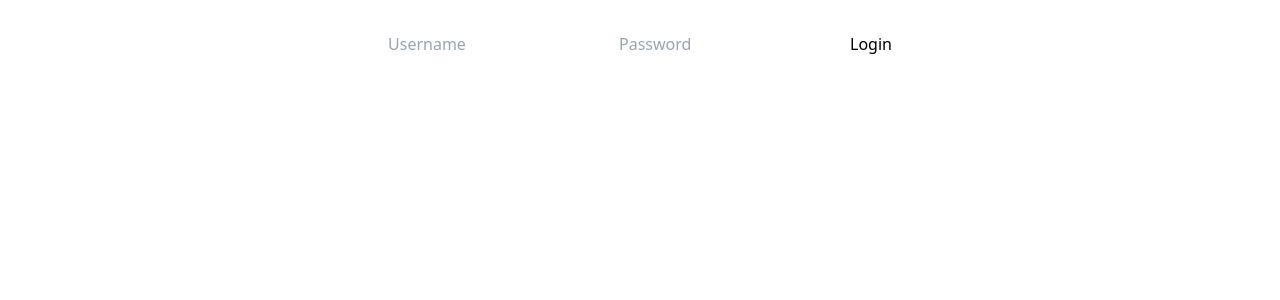
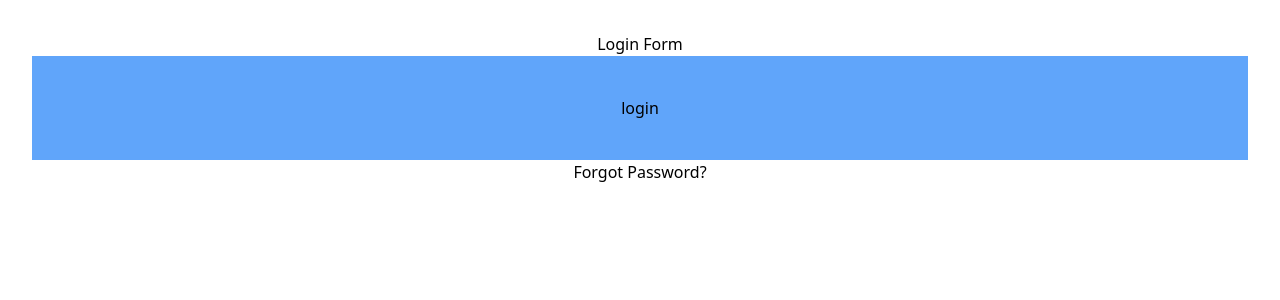
Before and after one commit to Shazil0204/Auto-Logistics, a React (Vite) app in the folder web-app/: page / in a window 1280 px wide. Shown: the top 300 px of the page. Built offline with nearby package versions, Linux system fonts and the light colour scheme.

Commit message:
the transaction is working completely fine

```diff
--- a/web-app/src/App.tsx
+++ b/web-app/src/App.tsx
@@ -3,10 +3,10 @@ import "./App.css";
 import Search from "./screens/router/search";
 import Issue from "./screens/router/issue";
 import Invoice from "./screens/router/invoice";
-import Login from "./screens/login";
 import WebChoice from "./screens/webChoice";
 import { useState } from "react";
 import NotFound from "./screens/notFound";
+import Authorization from "./controller/Authorization";
 
 function App() {
   const [isLogged, setIsLogged] = useState<boolean>(false);
@@ -20,8 +20,10 @@ function App() {
       <Routes>
         <Route
           path="/"
-          element={isLogged ? <WebChoice /> : <Login onLogin={handleLogin} />}
-        />{" "}
+          element={
+            isLogged ? <WebChoice /> : <Authorization onLogin={handleLogin} />
+          }
+        />
         <Route path="/search" element={<Search />} />
         <Route path="/issue" element={<Issue />} />
         <Route path="/invoice" element={<Invoice />} />
--- /dev/null
+++ b/web-app/src/components/auth/forgotPassword.tsx
@@ -0,0 +1,16 @@
+// components/auth/ForgotPassword.tsx
+interface ForgotPasswordProps {
+  onResetPassword: () => void;
+}
+
+const ForgotPassword: React.FC<ForgotPasswordProps> = ({ onResetPassword }) => {
+  return (
+    <div>
+      <div>Forgot Password Form</div>{" "}
+      {/* Add your Forgot Password content here */}
+      <button onClick={onResetPassword}>Reset Password</button>
+    </div>
+  );
+};
+
+export default ForgotPassword;
--- /dev/null
+++ b/web-app/src/components/auth/resetPassword.tsx
@@ -0,0 +1,10 @@
+// components/auth/ResetPassword.tsx
+const ResetPassword = () => {
+  return (
+    <div>
+      <div>Reset Password Form</div>
+    </div>
+  );
+};
+
+export default ResetPassword;
--- /dev/null
+++ b/web-app/src/controller/authorization.tsx
@@ -0,0 +1,44 @@
+// components/auth/Authorization.tsx
+import React, { useState } from "react";
+import Login from "../screens/login";
+import ForgotPassword from "../components/auth/forgotPassword";
+import ResetPassword from "../components/auth/resetPassword";
+
+interface authProp {
+  onLogin: () => void;
+}
+
+const Authorization: React.FC<authProp> = ({ onLogin }) => {
+  const [currentView, setCurrentView] = useState<
+    "login" | "forgotPassword" | "resetPassword"
+  >("login");
+
+  const handleForgotPassword = () => {
+    setCurrentView("forgotPassword");
+  };
+
+  const handleResetPassword = () => {
+    setCurrentView("resetPassword");
+  };
+
+  return (
+    <div>
+      {currentView === "login" && (
+        <Login onForgotPassword={handleForgotPassword}>
+          <div className="flex flex-col">
+            <div>Login Form</div> {/* Default design content here */}
+            <button className="bg-blue-400 p-10" onClick={onLogin}>
+              login
+            </button>
+          </div>
+        </Login>
+      )}
+      {currentView === "forgotPassword" && (
+        <ForgotPassword onResetPassword={handleResetPassword} />
+      )}
+      {currentView === "resetPassword" && <ResetPassword />}
+    </div>
+  );
+};
+
+export default Authorization;
--- a/web-app/src/controller/checkLogin.tsx
+++ /dev/null
@@ -1,24 +0,0 @@
-import { useState } from "react";
-import WebChoice from "../screens/webChoice";
-import Login from "../screens/login";
-
-const CheckLogin = () => {
-  const [isLogged, setIsLogged] = useState(false);
-
-  const handleLogin = () => {
-    setIsLogged(true);
-  };
-  return (
-    <>
-      {isLogged ? (
-        <div>
-          <WebChoice />
-        </div>
-      ) : (
-        <Login onLogin={handleLogin} />
-      )}
-    </>
-  );
-};
-
-export default CheckLogin;
--- a/web-app/src/main.tsx
+++ b/web-app/src/main.tsx
@@ -6,7 +6,11 @@ import { BrowserRouter } from "react-router-dom";
 
 createRoot(document.getElementById("root")!).render(
   <StrictMode>
-    <BrowserRouter>
+    <BrowserRouter
+      future={{
+        v7_startTransition: true,
+      }}
+    >
       <App />
     </BrowserRouter>
   </StrictMode>
--- a/web-app/src/screens/login.tsx
+++ b/web-app/src/screens/login.tsx
@@ -1,30 +1,13 @@
-import { useState } from "react";
+interface LoginProps {
+  onForgotPassword: () => void;
+  children: React.ReactNode;
+}
 
-const Login = ({ onLogin }: { onLogin: () => void }) => {
-  const [username, setUsername] = useState("");
-  const [password, setPassword] = useState("");
-
-  const handleLogin = () => {
-    // Handle login logic (e.g., API request)
-    // For now, we'll assume login is successful
-    onLogin(); // Trigger login state change in parent component
-  };
-
+const Login: React.FC<LoginProps> = ({ onForgotPassword, children }) => {
   return (
     <div>
-      <input
-        type="text"
-        value={username}
-        onChange={(e) => setUsername(e.target.value)}
-        placeholder="Username"
-      />
-      <input
-        type="password"
-        value={password}
-        onChange={(e) => setPassword(e.target.value)}
-        placeholder="Password"
-      />
-      <button onClick={handleLogin}>Login</button>
+      {children} {/* Default content (e.g., form fields) */}
+      <button onClick={onForgotPassword}>Forgot Password?</button>
     </div>
   );
 };
```
